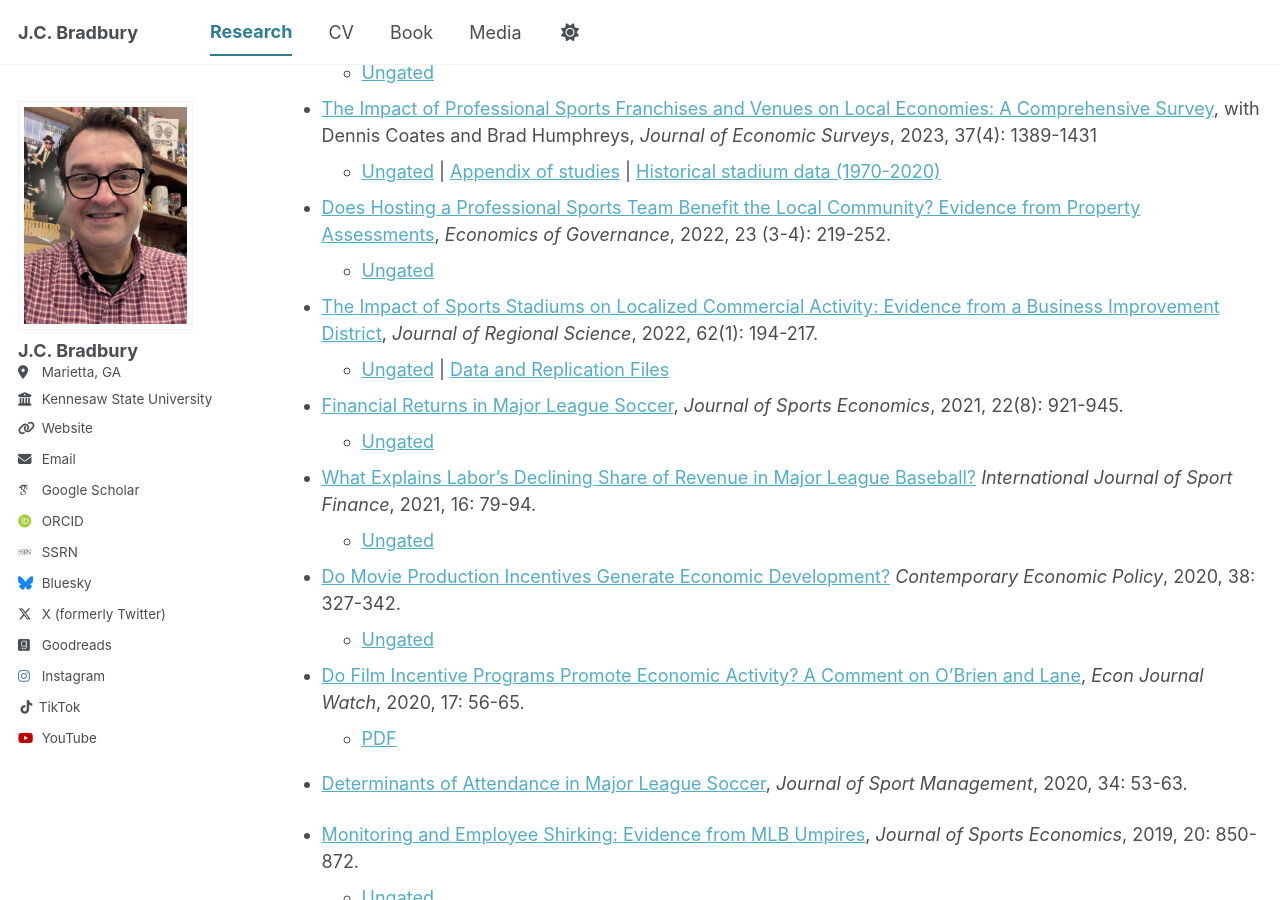
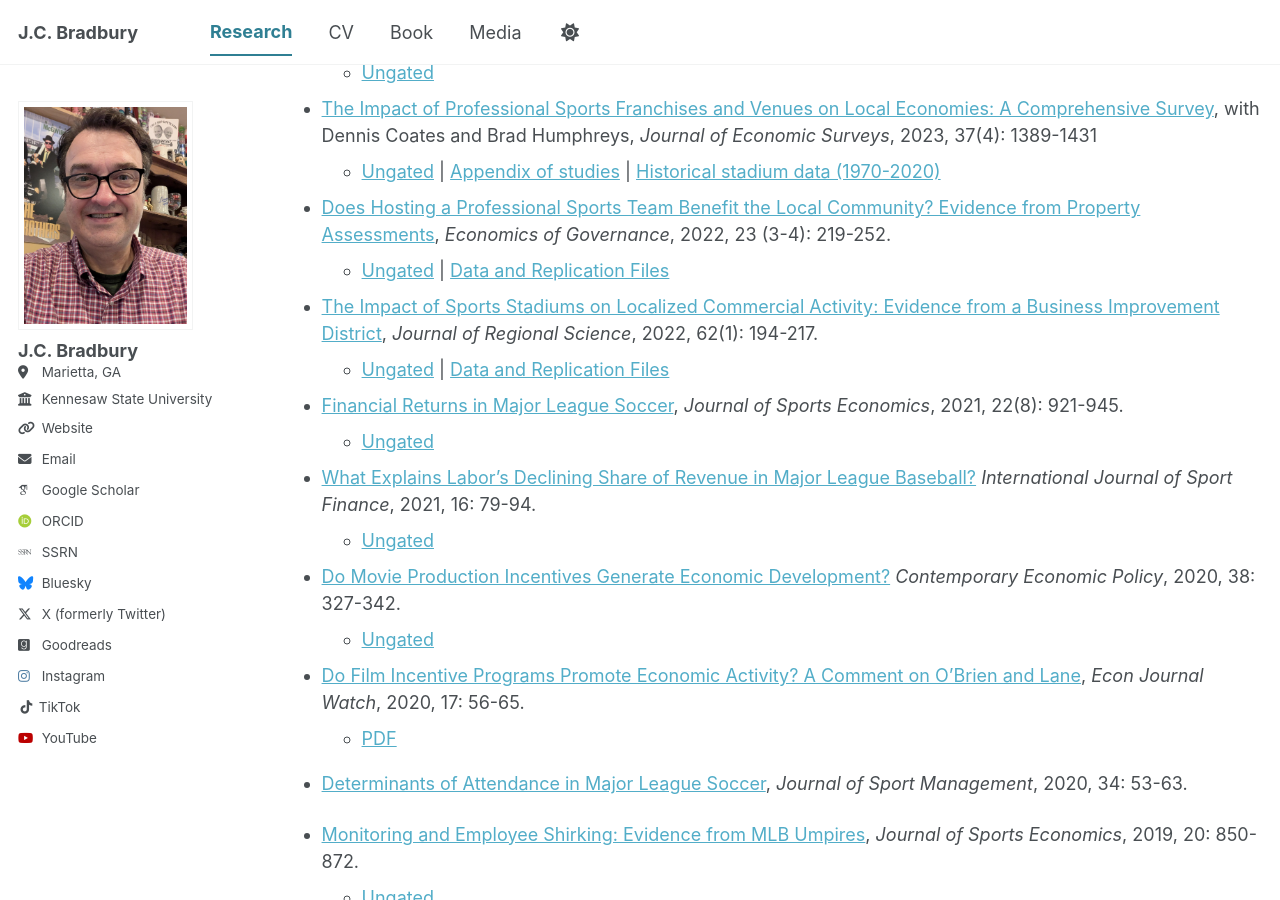
Before and after one commit to jcbradbury/jcbradbury.github.io, a Jekyll site: the page built from _pages/research.md, in a window 1280 px wide and 900 px high, scrolled down 898 px. Built offline with Jekyll 4.4.1, drawn with Linux system fonts in a browser that asks for light colours; some web fonts are replaced; a script bundle is joined from its source files by our own code; library files that are not in the unit come from our copies.

Commit message:
Update research.md

```diff
--- a/_pages/research.md
+++ b/_pages/research.md
@@ -48,7 +48,7 @@ Here is a list of my recent accepted/published articles and working papers. I pr
     - [Ungated](https://onlinelibrary.wiley.com/share/author/345CBQFCDYCUZ6TTGI4W?target=10.1111/joes.12533) \| [Appendix of studies](https://onlinelibrary.wiley.com/action/downloadSupplement?doi=10.1111%2Fjoes.12533&file=joes12533-sup-0001-Appendix.pdf) \| [Historical stadium data (1970-2020)](https://www.openicpsr.org/openicpsr/project/179801/version/V1/view)
 
 - [Does Hosting a Professional Sports Team Benefit the Local Community? Evidence from Property Assessments](https://link.springer.com/article/10.1007/s10101-022-00268-z), *Economics of Governance*, 2022, 23 (3-4): 219-252.
-    - [Ungated](https://pmc.ncbi.nlm.nih.gov/articles/PMC8811744/pdf/10101_2022_Article_268.pdf)
+    - [Ungated](https://pmc.ncbi.nlm.nih.gov/articles/PMC8811744/pdf/10101_2022_Article_268.pdf) \| [Data and Replication Files](https://github.com/jcbradbury/CobbProperty)
 
 - [The Impact of Sports Stadiums on Localized Commercial Activity: Evidence from a Business Improvement District](https://doi.org/10.1111/jors.12560), *Journal of Regional Science*, 2022, 62(1): 194-217.
     - [Ungated](https://onlinelibrary.wiley.com/share/author/Y9C4F3DSGDTPVMNBSPKE?target=10.1111/jors.12560) \| [Data and Replication Files](https://github.com/jcbradbury/CIDproperty)
```
